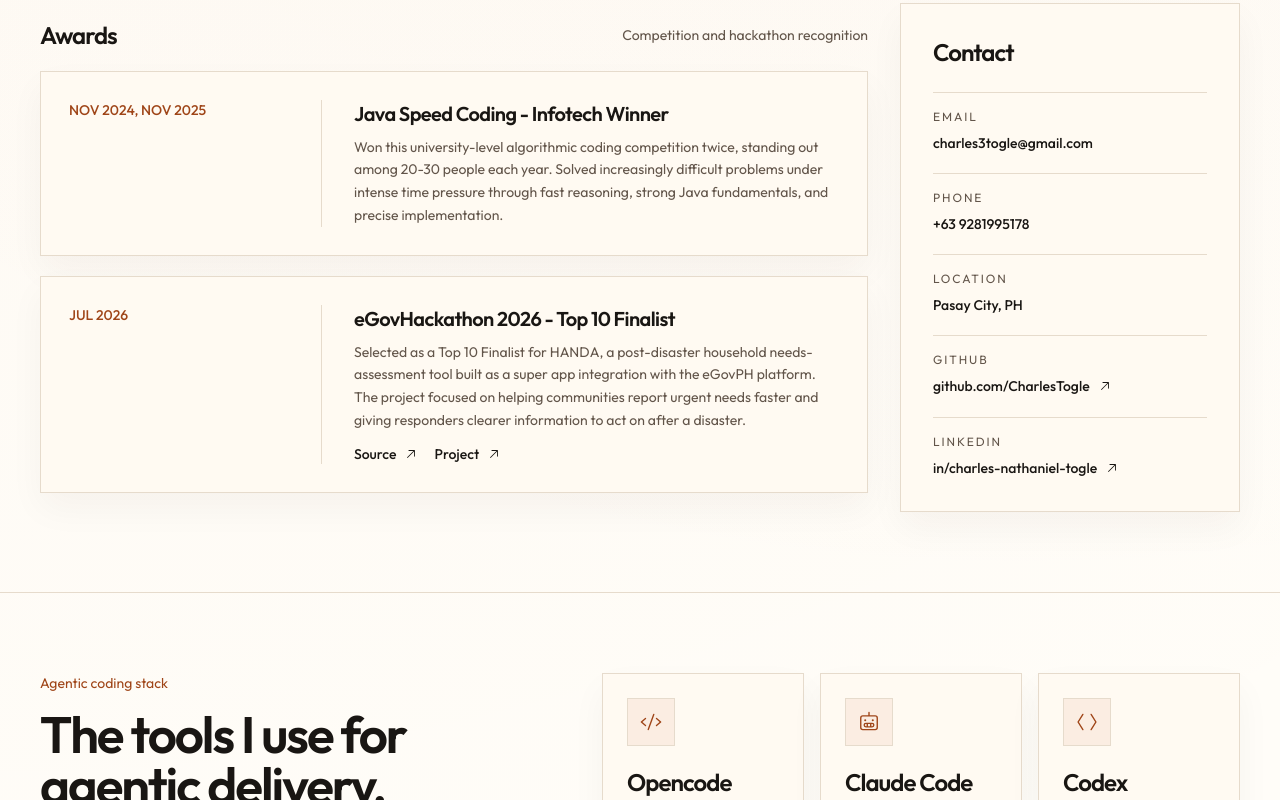
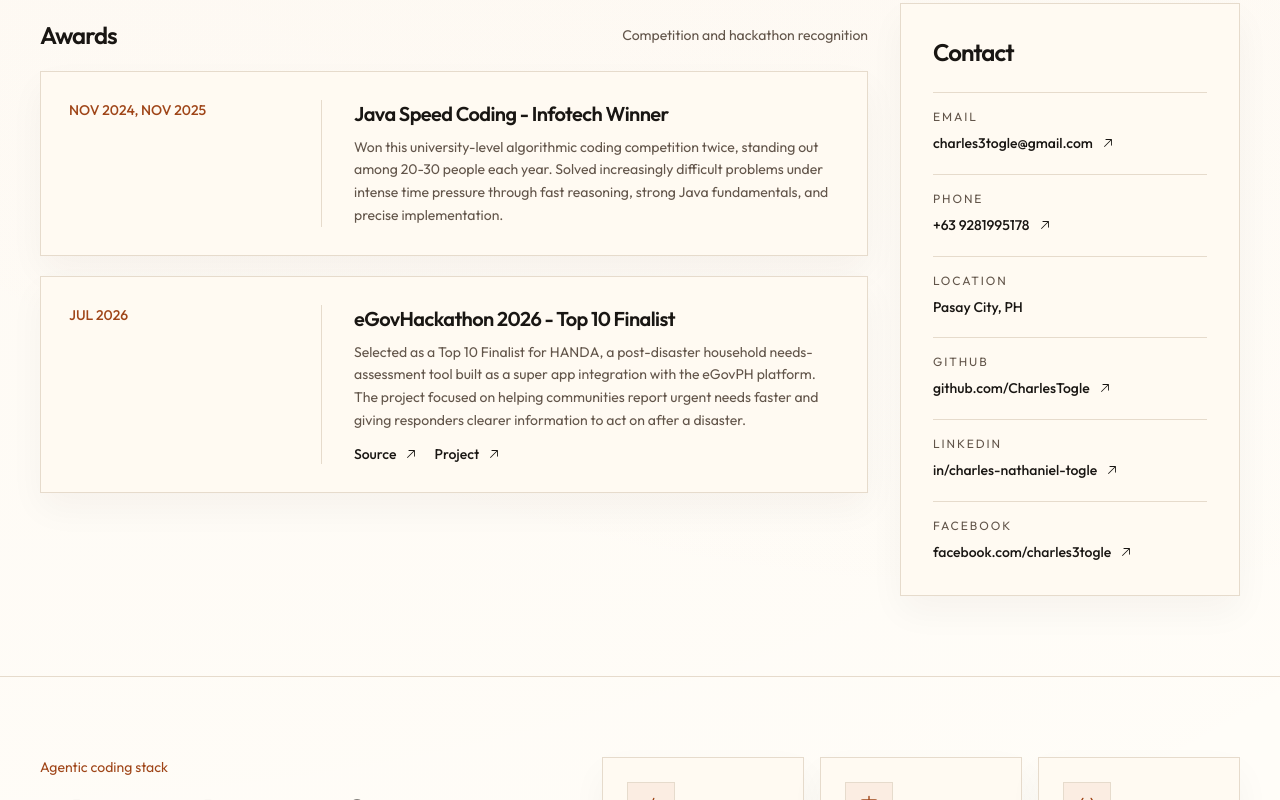
Before and after one commit to CharlesTogle/charles-togle, a Next.js app: page / in a window 1280 px wide. Shown: the part 1340-2140 px from the top of the page. Built offline with nearby package versions, Linux system fonts and the light colour scheme.

Commit message:
Add portfolio contact links

```diff
--- a/src/app/data/about.ts
+++ b/src/app/data/about.ts
@@ -63,8 +63,8 @@ export const awardEntries: AwardEntry[] = [
 ]
 
 export const contactItems: ContactItem[] = [
-  { label: 'EMAIL', val: 'charles3togle@gmail.com' },
-  { label: 'PHONE', val: '+63 9281995178' },
+  { label: 'EMAIL', val: 'charles3togle@gmail.com', href: 'mailto:charles3togle@gmail.com' },
+  { label: 'PHONE', val: '+63 9281995178', href: 'tel:+639281995178' },
   { label: 'LOCATION', val: 'Pasay City, PH' },
   {
     label: 'GITHUB',
@@ -75,5 +75,10 @@ export const contactItems: ContactItem[] = [
     label: 'LINKEDIN',
     val: 'in/charles-nathaniel-togle',
     href: 'https://www.linkedin.com/in/charles-nathaniel-togle-09858b350/'
+  },
+  {
+    label: 'FACEBOOK',
+    val: 'facebook.com/charles3togle',
+    href: 'https://www.facebook.com/charles3togle'
   }
 ]
```
